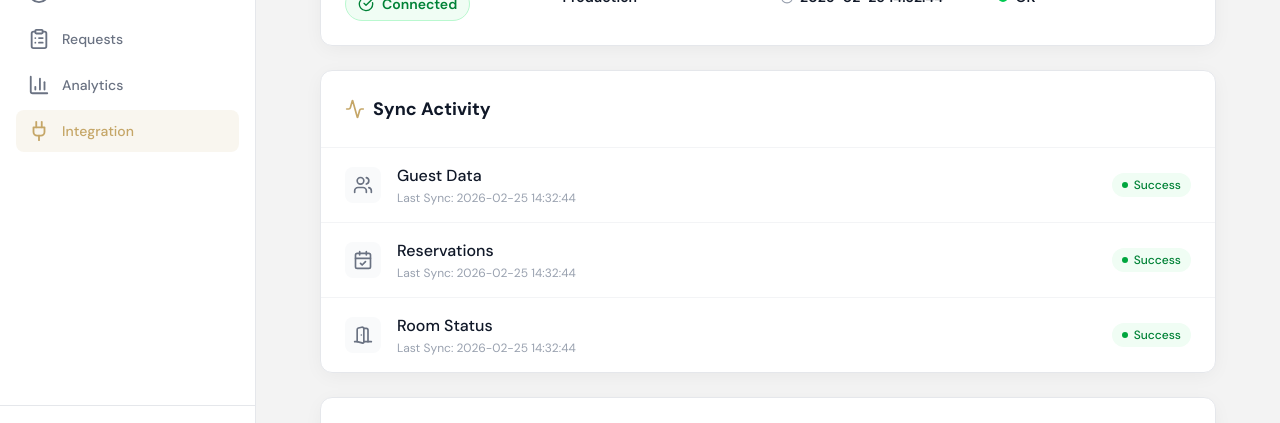
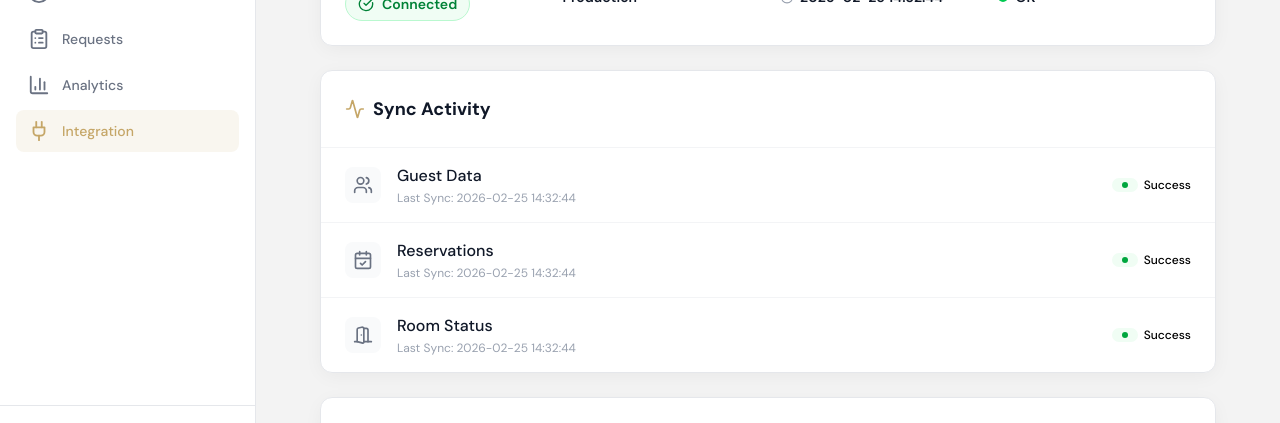
Before and after one commit to AchiGel/hosty_client_manager, a React app: page /integration in a window 1280 px wide. Shown: the part 262-685 px from the top of the page. Built offline with nearby package versions, Linux system fonts and the light colour scheme; the HTML template or start-up script is replaced by a standard one; a web font is replaced by a local one.

Commit message:
fix/optimized components

```diff
--- a/src/components/main/integration/IntegrationErrors.tsx
+++ b/src/components/main/integration/IntegrationErrors.tsx
@@ -1,10 +1,57 @@
+import { useMemo } from "react";
 import { useTranslation } from "react-i18next";
 
-const IntegrationErrors = () => {
-  const { t } = useTranslation();
-  return (
-    <div className="bg-white rounded-xl border border-gray-200 shadow-[0_4px_20px_-2px_rgba(0,0,0,0.05)] overflow-hidden">
-      <div className="p-6 border-b border-gray-100 flex items-center gap-2">
+interface ErrorRecord {
+  date: string;
+  type: string;
+  description: string;
+}
+
+const ERROR_DATA: ErrorRecord[] = [
+  {
+    date: "2026-02-17 09:44",
+    type: "Sync Timeout",
+    description: "Room status sync timed out after 30s",
+  },
+  {
+    date: "2026-02-16 22:10",
+    type: "Rate Limit",
+    description: "API rate limit exceeded, retried after 60s",
+  },
+  {
+    date: "2026-02-16 14:30",
+    type: "Data Mismatch",
+    description: "Reservation #4821 had invalid room reference",
+  },
+  {
+    date: "2026-02-15 08:15",
+    type: "Auth Warning",
+    description: "Token refresh triggered automatically",
+  },
+  {
+    date: "2026-02-14 19:00",
+    type: "Sync Timeout",
+    description: "Guest data sync timed out during peak hours",
+  },
+];
+
+const ErrorBadge = ({ type }: { type: string }) => (
+  <span className="inline-flex px-2 py-0.5 rounded text-xs font-medium bg-orange-50 text-orange-700">
+    {type}
+  </span>
+);
+
+const ErrorRow = ({ error }: { error: ErrorRecord }) => (
+  <tr className="hover:bg-gray-50 transition-colors">
+    <td className="px-6 py-3 text-gray-500 whitespace-nowrap">{error.date}</td>
+    <td className="px-6 py-3">
+      <ErrorBadge type={error.type} />
+    </td>
+    <td className="px-6 py-3 text-gray-700">{error.description}</td>
+  </tr>
+);
+
+const AlertIcon = () => (
   <svg
     xmlns="http://www.w3.org/2000/svg"
     width="24"
@@ -12,20 +59,34 @@ const IntegrationErrors = () => {
     viewBox="0 0 24 24"
     fill="none"
     stroke="currentColor"
-          stroke-width="2"
-          stroke-linecap="round"
-          stroke-linejoin="round"
+    strokeWidth="2"
+    strokeLinecap="round"
+    strokeLinejoin="round"
     className="lucide lucide-triangle-alert h-5 w-5 text-orange-500"
   >
     <path d="m21.73 18-8-14a2 2 0 0 0-3.48 0l-8 14A2 2 0 0 0 4 21h16a2 2 0 0 0 1.73-3"></path>
     <path d="M12 9v4"></path>
     <path d="M12 17h.01"></path>
   </svg>
+);
+
+const IntegrationErrors = () => {
+  const { t } = useTranslation();
+
+  const memoizedRows = useMemo(
+    () => ERROR_DATA.map((error, idx) => <ErrorRow key={idx} error={error} />),
+    [],
+  );
+
+  return (
+    <div className="bg-white rounded-xl border border-gray-200 shadow-[0_4px_20px_-2px_rgba(0,0,0,0.05)] overflow-hidden">
+      <div className="p-6 border-b border-gray-100 flex items-center gap-2">
+        <AlertIcon />
         <h3 className="text-lg font-bold text-gray-900">
           {t("integration.recentErrors")}
         </h3>
         <span className="ml-auto text-xs text-gray-400">
-          {t("integration.last")} 5
+          {t("integration.last")} {ERROR_DATA.length}
         </span>
       </div>
       <div className="overflow-x-auto">
@@ -42,71 +103,7 @@ const IntegrationErrors = () => {
             </tr>
           </thead>
           <tbody className="divide-y divide-gray-100 text-sm">
-            <tr className="hover:bg-gray-50 transition-colors">
-              <td className="px-6 py-3 text-gray-500 whitespace-nowrap">
-                2026-02-17 09:44
-              </td>
-              <td className="px-6 py-3">
-                <span className="inline-flex px-2 py-0.5 rounded text-xs font-medium bg-orange-50 text-orange-700">
-                  Sync Timeout
-                </span>
-              </td>
-              <td className="px-6 py-3 text-gray-700">
-                Room status sync timed out after 30s
-              </td>
-            </tr>
-            <tr className="hover:bg-gray-50 transition-colors">
-              <td className="px-6 py-3 text-gray-500 whitespace-nowrap">
-                2026-02-16 22:10
-              </td>
-              <td className="px-6 py-3">
-                <span className="inline-flex px-2 py-0.5 rounded text-xs font-medium bg-orange-50 text-orange-700">
-                  Rate Limit
-                </span>
-              </td>
-              <td className="px-6 py-3 text-gray-700">
-                API rate limit exceeded, retried after 60s
-              </td>
-            </tr>
-            <tr className="hover:bg-gray-50 transition-colors">
-              <td className="px-6 py-3 text-gray-500 whitespace-nowrap">
-                2026-02-16 14:30
-              </td>
-              <td className="px-6 py-3">
-                <span className="inline-flex px-2 py-0.5 rounded text-xs font-medium bg-orange-50 text-orange-700">
-                  Data Mismatch
-                </span>
-              </td>
-              <td className="px-6 py-3 text-gray-700">
-                Reservation #4821 had invalid room reference
-              </td>
-            </tr>
-            <tr className="hover:bg-gray-50 transition-colors">
-              <td className="px-6 py-3 text-gray-500 whitespace-nowrap">
-                2026-02-15 08:15
-              </td>
-              <td className="px-6 py-3">
-                <span className="inline-flex px-2 py-0.5 rounded text-xs font-medium bg-orange-50 text-orange-700">
-                  Auth Warning
-                </span>
-              </td>
-              <td className="px-6 py-3 text-gray-700">
-                Token refresh triggered automatically
-              </td>
-            </tr>
-            <tr className="hover:bg-gray-50 transition-colors">
-              <td className="px-6 py-3 text-gray-500 whitespace-nowrap">
-                2026-02-14 19:00
-              </td>
-              <td className="px-6 py-3">
-                <span className="inline-flex px-2 py-0.5 rounded text-xs font-medium bg-orange-50 text-orange-700">
-                  Sync Timeout
-                </span>
-              </td>
-              <td className="px-6 py-3 text-gray-700">
-                Guest data sync timed out during peak hours
-              </td>
-            </tr>
+            {memoizedRows}
           </tbody>
         </table>
       </div>
--- a/src/components/main/integration/IntegrationSyncActivity.tsx
+++ b/src/components/main/integration/IntegrationSyncActivity.tsx
@@ -1,10 +1,41 @@
+import { useMemo } from "react";
 import { useTranslation } from "react-i18next";
 
-const IntegrationSyncActivity = () => {
-  const { t } = useTranslation();
-  return (
-    <div className="bg-white rounded-xl border border-gray-200 shadow-[0_4px_20px_-2px_rgba(0,0,0,0.05)] overflow-hidden">
-      <div className="p-6 border-b border-gray-100 flex items-center gap-2">
+interface SyncActivityRecord {
+  id: string;
+  label: string;
+  lastSync: string;
+  status: "success" | "pending" | "error";
+  icon: "users" | "calendar" | "door";
+}
+
+const SYNC_ACTIVITIES: SyncActivityRecord[] = [
+  {
+    id: "guests",
+    label: "integration.guestData",
+    lastSync: "2026-02-25 14:32:44",
+    status: "success",
+    icon: "users",
+  },
+  {
+    id: "reservations",
+    label: "integration.reservations",
+    lastSync: "2026-02-25 14:32:44",
+    status: "success",
+    icon: "calendar",
+  },
+  {
+    id: "rooms",
+    label: "integration.roomStatus",
+    lastSync: "2026-02-25 14:32:44",
+    status: "success",
+    icon: "door",
+  },
+];
+
+const ActivityIcon = ({ type }: { type: "users" | "calendar" | "door" }) => {
+  const icons = {
+    users: (
       <svg
         xmlns="http://www.w3.org/2000/svg"
         width="24"
@@ -12,21 +43,18 @@ const IntegrationSyncActivity = () => {
         viewBox="0 0 24 24"
         fill="none"
         stroke="currentColor"
-          stroke-width="2"
-          stroke-linecap="round"
-          stroke-linejoin="round"
-          className="lucide lucide-activity h-5 w-5 text-[#c5a667]"
+        strokeWidth="2"
+        strokeLinecap="round"
+        strokeLinejoin="round"
+        className="lucide lucide-users h-5 w-5"
       >
-          <path d="M22 12h-2.48a2 2 0 0 0-1.93 1.46l-2.35 8.36a.25.25 0 0 1-.48 0L9.24 2.18a.25.25 0 0 0-.48 0l-2.35 8.36A2 2 0 0 1 4.49 12H2"></path>
+        <path d="M16 21v-2a4 4 0 0 0-4-4H6a4 4 0 0 0-4 4v2"></path>
+        <circle cx="9" cy="7" r="4"></circle>
+        <path d="M22 21v-2a4 4 0 0 0-3-3.87"></path>
+        <path d="M16 3.13a4 4 0 0 1 0 7.75"></path>
       </svg>
-        <h3 className="text-lg font-bold text-gray-900">
-          {t("integration.syncActivity")}
-        </h3>
-      </div>
-      <div className="divide-y divide-gray-100">
-        <div className="px-6 py-4 flex items-center justify-between">
-          <div className="flex items-center gap-4">
-            <div className="p-2 bg-gray-50 rounded-lg text-gray-500">
+    ),
+    calendar: (
       <svg
         xmlns="http://www.w3.org/2000/svg"
         width="24"
@@ -34,44 +62,9 @@ const IntegrationSyncActivity = () => {
         viewBox="0 0 24 24"
         fill="none"
         stroke="currentColor"
-                stroke-width="2"
-                stroke-linecap="round"
-                stroke-linejoin="round"
-                className="lucide lucide-users h-5 w-5"
-              >
-                <path d="M16 21v-2a4 4 0 0 0-4-4H6a4 4 0 0 0-4 4v2"></path>
-                <circle cx="9" cy="7" r="4"></circle>
-                <path d="M22 21v-2a4 4 0 0 0-3-3.87"></path>
-                <path d="M16 3.13a4 4 0 0 1 0 7.75"></path>
-              </svg>
-            </div>
-            <div>
-              <p className="font-medium text-gray-900">
-                {t("integration.guestData")}
-              </p>
-              <p className="text-xs text-gray-400 mt-0.5">
-                {t("integration.lastSync")}: 2026-02-25 14:32:44
-              </p>
-            </div>
-          </div>
-          <span className="inline-flex items-center gap-1.5 px-2.5 py-1 rounded-full text-xs font-medium bg-green-50 text-green-700">
-            <span className="w-1.5 h-1.5 rounded-full bg-green-600"></span>
-            {t("common.success")}
-          </span>
-        </div>
-        <div className="px-6 py-4 flex items-center justify-between">
-          <div className="flex items-center gap-4">
-            <div className="p-2 bg-gray-50 rounded-lg text-gray-500">
-              <svg
-                xmlns="http://www.w3.org/2000/svg"
-                width="24"
-                height="24"
-                viewBox="0 0 24 24"
-                fill="none"
-                stroke="currentColor"
-                stroke-width="2"
-                stroke-linecap="round"
-                stroke-linejoin="round"
+        strokeWidth="2"
+        strokeLinecap="round"
+        strokeLinejoin="round"
         className="lucide lucide-calendar-check h-5 w-5"
       >
         <path d="M8 2v4"></path>
@@ -80,24 +73,8 @@ const IntegrationSyncActivity = () => {
         <path d="M3 10h18"></path>
         <path d="m9 16 2 2 4-4"></path>
       </svg>
-            </div>
-            <div>
-              <p className="font-medium text-gray-900">
-                {t("integration.reservations")}
-              </p>
-              <p className="text-xs text-gray-400 mt-0.5">
-                {t("integration.lastSync")}: 2026-02-25 14:32:44
-              </p>
-            </div>
-          </div>
-          <span className="inline-flex items-center gap-1.5 px-2.5 py-1 rounded-full text-xs font-medium bg-green-50 text-green-700">
-            <span className="w-1.5 h-1.5 rounded-full bg-green-600"></span>
-            {t("common.success")}
-          </span>
-        </div>
-        <div className="px-6 py-4 flex items-center justify-between">
-          <div className="flex items-center gap-4">
-            <div className="p-2 bg-gray-50 rounded-lg text-gray-500">
+    ),
+    door: (
       <svg
         xmlns="http://www.w3.org/2000/svg"
         width="24"
@@ -105,9 +82,9 @@ const IntegrationSyncActivity = () => {
         viewBox="0 0 24 24"
         fill="none"
         stroke="currentColor"
-                stroke-width="2"
-                stroke-linecap="round"
-                stroke-linejoin="round"
+        strokeWidth="2"
+        strokeLinecap="round"
+        strokeLinejoin="round"
         className="lucide lucide-door-open h-5 w-5"
       >
         <path d="M13 4h3a2 2 0 0 1 2 2v14"></path>
@@ -116,22 +93,109 @@ const IntegrationSyncActivity = () => {
         <path d="M10 12v.01"></path>
         <path d="M13 4.562v16.157a1 1 0 0 1-1.242.97L5 20V5.562a2 2 0 0 1 1.515-1.94l4-1A2 2 0 0 1 13 4.561Z"></path>
       </svg>
+    ),
+  };
+
+  return icons[type];
+};
+
+const StatusBadge = ({
+  status,
+}: {
+  status: "success" | "pending" | "error";
+}) => {
+  const statusConfig = {
+    success: {
+      bg: "bg-green-50",
+      text: "text-green-700",
+      dot: "bg-green-600",
+    },
+    pending: {
+      bg: "bg-yellow-50",
+      text: "text-yellow-700",
+      dot: "bg-yellow-600",
+    },
+    error: {
+      bg: "bg-red-50",
+      text: "text-red-700",
+      dot: "bg-red-600",
+    },
+  };
+
+  const config = statusConfig[status];
+
+  return (
+    <span
+      className={`inline-flex items-center gap-1.5 px-2.5 py-1 rounded-full text-xs font-medium ${config.bg} ${config.text}`}
+    >
+      <span className={`w-1.5 h-1.5 rounded-full ${config.dot}`}></span>
+    </span>
+  );
+};
+
+const ActivityRow = ({
+  activity,
+  t,
+}: {
+  activity: SyncActivityRecord;
+  t: (key: string) => string;
+}) => (
+  <div className="px-6 py-4 flex items-center justify-between">
+    <div className="flex items-center gap-4">
+      <div className="p-2 bg-gray-50 rounded-lg text-gray-500">
+        <ActivityIcon type={activity.icon} />
       </div>
       <div>
-              <p className="font-medium text-gray-900">
-                {t("integration.roomStatus")}
-              </p>
+        <p className="font-medium text-gray-900">{t(activity.label)}</p>
         <p className="text-xs text-gray-400 mt-0.5">
-                {t("integration.lastSync")}: 2026-02-25 14:32:44
+          {t("integration.lastSync")}: {activity.lastSync}
         </p>
       </div>
     </div>
-          <span className="inline-flex items-center gap-1.5 px-2.5 py-1 rounded-full text-xs font-medium bg-green-50 text-green-700">
-            <span className="w-1.5 h-1.5 rounded-full bg-green-600"></span>
-            {t("common.success")}
-          </span>
+    <div className="flex items-center gap-1.5">
+      <StatusBadge status={activity.status} />
+      <span className="text-xs font-medium">{t(`common.${activity.status}`)}</span>
     </div>
   </div>
+);
+
+const HeaderIcon = () => (
+  <svg
+    xmlns="http://www.w3.org/2000/svg"
+    width="24"
+    height="24"
+    viewBox="0 0 24 24"
+    fill="none"
+    stroke="currentColor"
+    strokeWidth="2"
+    strokeLinecap="round"
+    strokeLinejoin="round"
+    className="lucide lucide-activity h-5 w-5 text-[#c5a667]"
+  >
+    <path d="M22 12h-2.48a2 2 0 0 0-1.93 1.46l-2.35 8.36a.25.25 0 0 1-.48 0L9.24 2.18a.25.25 0 0 0-.48 0l-2.35 8.36A2 2 0 0 1 4.49 12H2"></path>
+  </svg>
+);
+
+const IntegrationSyncActivity = () => {
+  const { t } = useTranslation();
+
+  const memoizedRows = useMemo(
+    () =>
+      SYNC_ACTIVITIES.map((activity) => (
+        <ActivityRow key={activity.id} activity={activity} t={t} />
+      )),
+    [t],
+  );
+
+  return (
+    <div className="bg-white rounded-xl border border-gray-200 shadow-[0_4px_20px_-2px_rgba(0,0,0,0.05)] overflow-hidden">
+      <div className="p-6 border-b border-gray-100 flex items-center gap-2">
+        <HeaderIcon />
+        <h3 className="text-lg font-bold text-gray-900">
+          {t("integration.syncActivity")}
+        </h3>
+      </div>
+      <div className="divide-y divide-gray-100">{memoizedRows}</div>
     </div>
   );
 };
```
Lines whose indentation alone changed are shown as unchanged.
